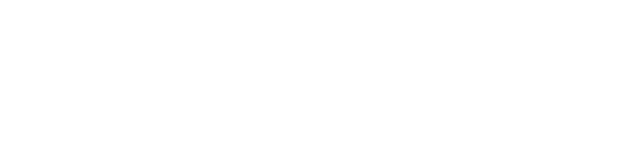
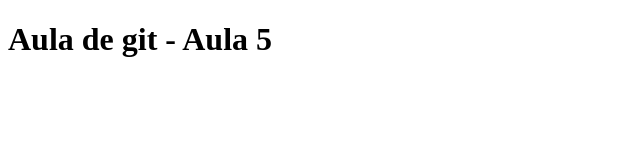
Before and after one commit to UiltondeOliveira/aula-cinco-git, a plain HTML site: page index.html in a window 1280 px wide. Shown: the whole page, without its empty margins (0-640 px from the left). Drawn offline with Linux system fonts and the light colour scheme.

Commit message:
Alteração no index html

```diff
--- a/index.html
+++ b/index.html
@@ -7,6 +7,6 @@
     <title>Aula de Git</title>
 </head>
 <body>
-
+    <h1>Aula de git - Aula 5</h1>
 </body>
 </html>
```
